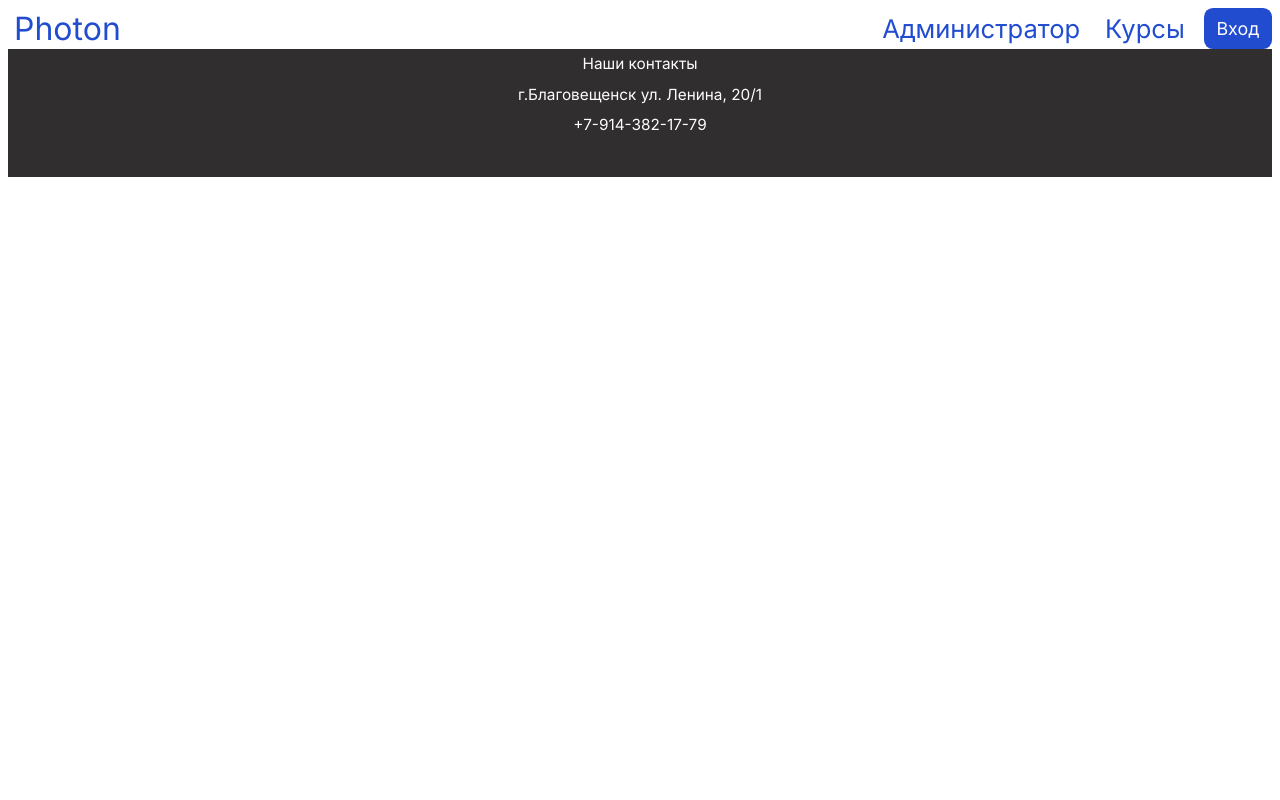
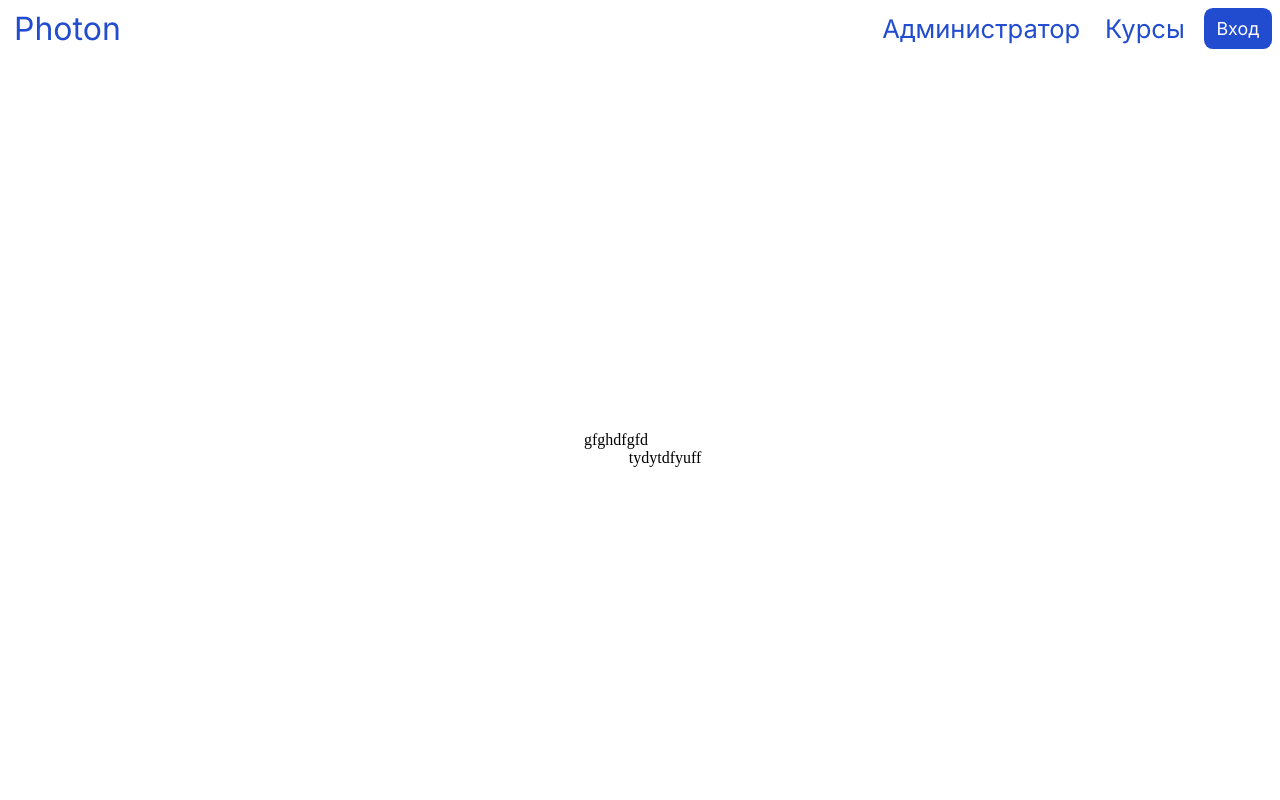
Before and after one commit to LimonValya/photon, a Vue app in the folder site/: page /course in a window 1280 px wide. Shown: the top 800 px of the page. Built offline with nearby package versions, Linux system fonts and the light colour scheme.

Commit message:
Попытка сделать 2 колонки на странице уроков
Сделана страница для уроков

```diff
--- a/site/src/components/navbar.vue
+++ b/site/src/components/navbar.vue
@@ -2,7 +2,8 @@
 div.MainFrame
     button.btnMainLogo Photon
     div.menuGroup <!-- -->
-        button.btnMain(@click="this.$router.push('/Admin')") Администратор
+        div.btnMain(v-if="adminBut== false" roles="USER")
+        button.btnMain(v-else="adminBut== true" roles="ADMIN" @click="this.$router.push('/Admin')") Администратор
         button.btnMain Курсы
         button(@click="goAuth()").btnSignUp Вход
 authModal(v-show="authmodal == true" @authmodal="goAuth()").authcomp
@@ -16,6 +17,7 @@ export default {
     data(){
         return{
             authmodal:false,
+            adminBut:true,
         };
     },
     methods: {
--- a/site/src/router/index.js
+++ b/site/src/router/index.js
@@ -1,6 +1,7 @@
 import { createRouter, createWebHistory } from 'vue-router'
 import MainPage from "@/views/MainPage.vue"
 import AdminPage from "@/views/AdminPage.vue"
+import CoursePage from "@/views/CoursePage.vue"
 const routes = [
   {
     path: '/',
@@ -11,7 +12,13 @@ const routes = [
     path: '/admin',
     name: 'admin',
     component: AdminPage
+  },
+  {
+    path: '/course',
+    name: 'course',
+    component: CoursePage
   }
+
 ]
 
 const router = createRouter({
--- /dev/null
+++ b/site/src/views/CoursePage.vue
@@ -0,0 +1,38 @@
+<template lang="pug">
+div.MainFrame
+  div.MainFrameCourse
+    div.leftcol gfghdfgfd
+    div.rightcol tydytdfyuff
+
+</template>
+<script>
+
+export default {
+}
+
+
+
+</script>
+<style>
+
+.MainFrame{
+    width: 100%;
+    margin: 0;
+
+}
+.MainFrameCourse{
+    position: relative;
+    column-count: 2;
+}
+.leftcol { /* Левая колонка */
+  width: 10%; /* Ширина колонки */
+
+}
+.rightcol { /* Правая колонка */
+  margin-left: 1%; /* Отступ слева */
+  width: 4%;
+}
+
+
+
+</style>
--- a/site/src/views/MainPage.vue
+++ b/site/src/views/MainPage.vue
@@ -21,7 +21,7 @@ div.MainFrame
          |Главное что нужно знать начинающему фотографу.
          |Не знаете, что такое диафрагма и баланс белого?
          |Проблемы с встроенной вспышкой? Как правильно выстроить композицию? Тогда вам сюда!
-       button(@click="goAuth()").btnSignUp Читать далее
+       button(@click="this.$router.push('/course')").btnSignUp Читать далее
 
 </template>
 
```
